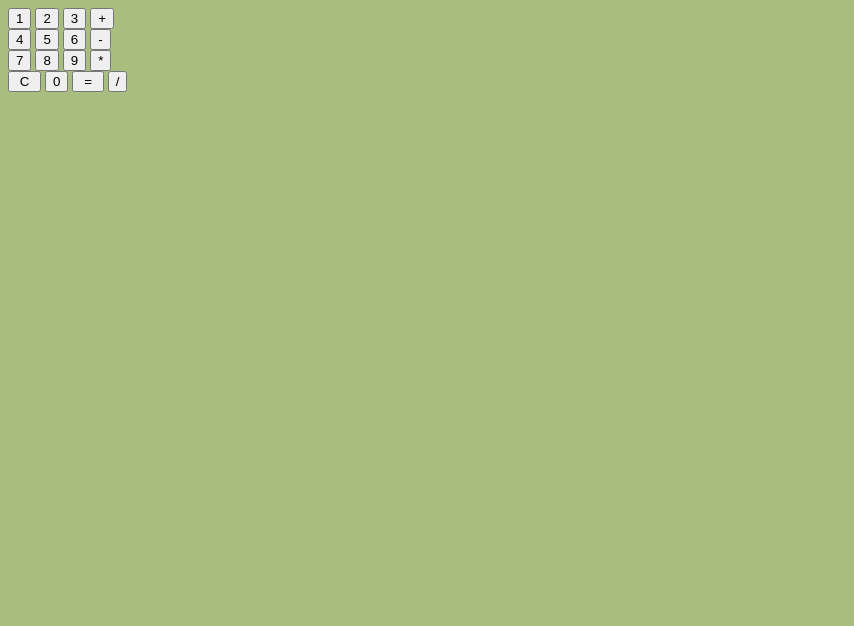
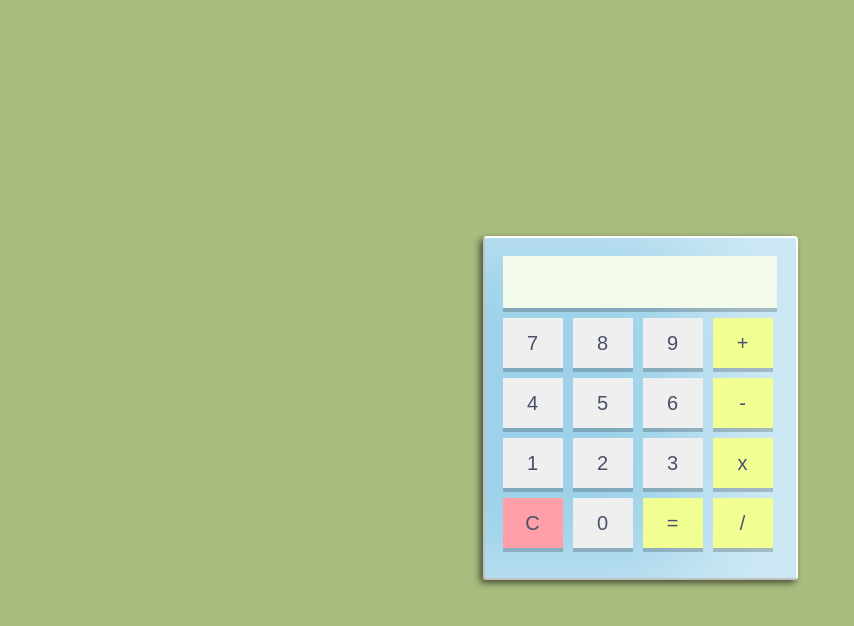
Before and after one commit to GauravMakhijani/calcuator, a plain HTML site: page index.html in a window 1280 px wide. Shown: the whole page, without its empty margins (0-854 px from the left). Drawn offline with Linux system fonts and the light colour scheme.

Commit message:
add style and display

```diff
--- a/index.html
+++ b/index.html
@@ -6,110 +6,32 @@
     <link rel="stylesheet" href="style.css" />
   </head>
   <body>
-    <input
-      type="button"
-      name="one"
-      value="1"
-      onclick="calc.input.value += '1'"
-    />
-    <input
-      type="button"
-      name="two"
-      value="2"
-      onclick="calc.input.value += '2'"
-    />
-    <input
-      type="button"
-      name="three"
-      value="3"
-      onclick="calc.input.value += '3'"
-    />
-    <input
-      type="button"
-      class="operator"
-      name="plus"
-      value="+"
-      onclick="calc.input.value += '+'"
-    />
-    <br />
-    <input
-      type="button"
-      name="four"
-      value="4"
-      onclick="calc.input.value += '4'"
-    />
-    <input
-      type="button"
-      name="five"
-      value="5"
-      onclick="calc.input.value += '5'"
-    />
-    <input
-      type="button"
-      name="six"
-      value="6"
-      onclick="calc.input.value += '6'"
-    />
-    <input
-      type="button"
-      class="operator"
-      name="minus"
-      value="-"
-      onclick="calc.input.value += '-'"
-    />
-    <br />
-    <input
-      type="button"
-      name="seven"
-      value="7"
-      onclick="calc.input.value += '7'"
-    />
-    <input
-      type="button"
-      name="eight"
-      value="8"
-      onclick="calc.input.value += '8'"
-    />
-    <input
-      type="button"
-      name="nine"
-      value="9"
-      onclick="calc.input.value += '9'"
-    />
-    <input
-      type="button"
-      class="operator"
-      name="times"
-      value="*"
-      onclick="calc.input.value += '*'"
-    />
-    <br />
-    <input
-      type="button"
-      id="clear"
-      name="clear"
-      value=" C "
-      onclick="calc.input.value=''"
-    />
-    <input
-      type="button"
-      name="zero"
-      value="0"
-      onclick="clac.input.value +='0'"
-    />
-    <input
-      type="button"
-      name="doit"
-      value=" = "
-      onclick="calc.input.value=eval(calc.input.value)"
-    />
-    <input
-      type="button"
-      class="operator"
-      name="div"
-      value="/"
-      onclick="calc.input.value += '/'"
-    />
-    <br />
+    <div class="container">
+      <fieldset id="container">
+        <form name="calculator">
+          <input type="text" id="display" name="display" readonly />
+          <br />
+          <input class="button digits" type="button" value="7" />
+          <input class="button digits" type="button" value="8" />
+          <input class="button digits" type="button" value="9" />
+          <input class="button mathButtons" type="button" value="+" />
+          <br />
+          <input class="button digits" type="button" value="4" />
+          <input class="button digits" type="button" value="5" />
+          <input class="button digits" type="button" value="6" />
+          <input class="button mathButtons" type="button" value="-" />
+          <br />
+          <input class="button digits" type="button" value="1" />
+          <input class="button digits" type="button" value="2" />
+          <input class="button digits" type="button" value="3" />
+          <input class="button mathButtons" type="button" value="x" />
+          <br />
+          <input id="clearButton" class="button" type="button" value="C" />
+          <input class="button digits" type="button" value="0" />
+          <input class="button mathButtons" type="button" value="=" />
+          <input class="button mathButtons" type="button" value="/" />
+        </form>
+      </fieldset>
+    </div>
   </body>
 </html>
--- a/style.css
+++ b/style.css
@@ -9,3 +9,92 @@ table {
   text-align: center;
   border-radius: 4px;
 }
+.container {
+  display: flex;
+  align-items: center;
+  justify-content: center;
+  height: 100vh;
+}
+fieldset {
+  width: 295px;
+  padding: 8px 8px 20px 8px;
+  background-color: #9dd2ea;
+  text-align: center;
+  border-radius: 4px;
+  border-top: 2px solid #fff;
+  border-right: 2px solid #fff;
+  border-bottom: 2px solid #c1c1c1;
+  border-left: 2px solid #c1c1c1;
+  box-shadow: -3px 3px 7px rgb(0 0 0 / 60%),
+    inset -100px 0px 100px rgb(255 255 255 / 50%);
+}
+#display {
+  width: 270px;
+  font-size: 26px;
+  text-align: center;
+  background-color: #f1faeb;
+  float: left;
+}
+/* answer hover effect */
+#display:hover {
+  width: 270px;
+  font-size: 26px;
+  text-align: center;
+  box-shadow: 0 4px rgba(0, 0, 0, 0.2);
+  background-color: #f1faeb;
+}
+
+input {
+  outline: 0;
+  position: relative;
+  left: 5px;
+  top: 5px;
+  border: 0;
+  color: #495069;
+  background-color: 4px;
+  width: 60px;
+  height: 50px;
+  float: left;
+  margin: 5px;
+  font-size: 20px;
+  box-shadow: 0 4px rgba(0, 0, 0, 0.2);
+}
+
+.mathButtons {
+  background-color: #f1ff92;
+  position: relative;
+}
+
+#clearButton {
+  float: left;
+  position: relative;
+  display: block;
+  background-color: #ff9fa8;
+  margin-bottom: 15px;
+}
+
+input:hover {
+  border: 0 solid #000;
+  color: #495069;
+  background-color: #8ffaa1;
+  border-radius: 4px;
+  width: 60px;
+  height: 50px;
+  float: left;
+  margin: 5px;
+  font-size: 20px;
+  box-shadow: 0 4px #088327;
+}
+/* hover */
+.mathButtons:hover {
+  background-color: #e7f56b;
+  box-shadow: 0 4px #b7c259;
+}
+/* hover */
+#clearButton:hover {
+  float: left;
+  display: block;
+  background-color: #f297a0;
+  margin-bottom: 15px;
+  box-shadow: 0 4px #cc7f86;
+}
```
